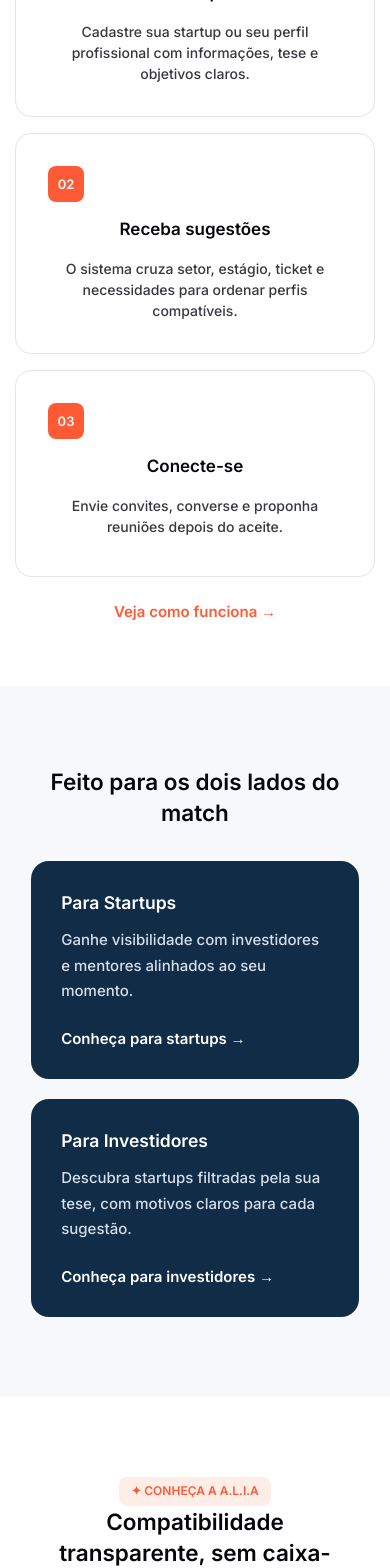
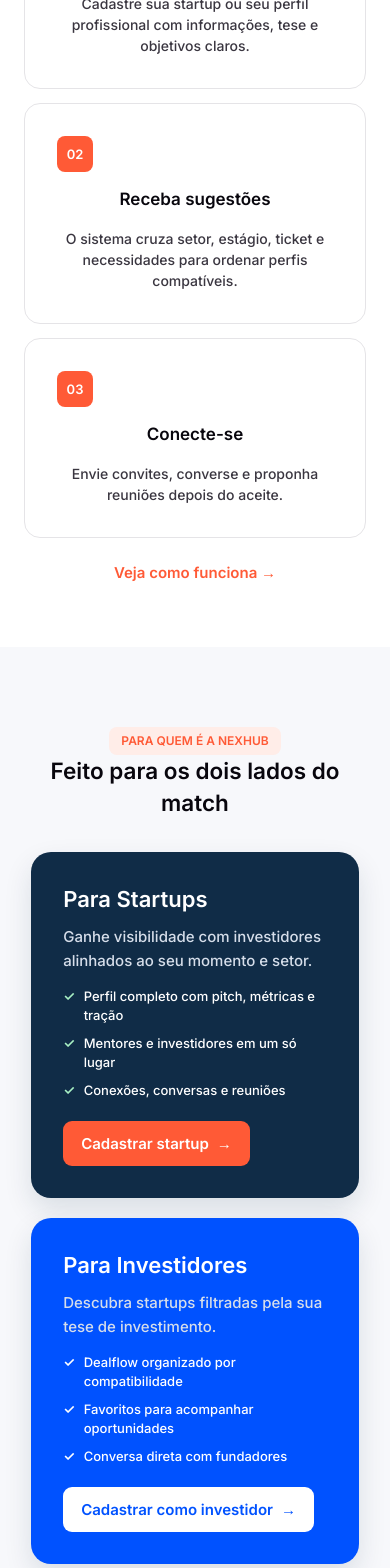
Before and after one commit to Andrewkaue10/Front_end_PI, a React (Vite) app in the folder Fron-pi/: page / in a window 390 px wide. Shown: the part 1496-3064 px from the top of the page. Built offline with nearby package versions, Linux system fonts and the light colour scheme; no server answers.

Commit message:
feat: update styles for Home and Marketing pages to enhance layout and responsiveness

```diff
--- a/Fron-pi/src/index.css
+++ b/Fron-pi/src/index.css
@@ -3,6 +3,7 @@
   --color-brand: #FF5A36;
   --color-brand-soft: #FFEDE8;
   --color-brand-deep: #A32864;
+  --color-investor: #0052FF;
   --color-ink: #0C2944;
   --color-ink-secondary: #102C47;
   --color-on-ink-muted: #D6DEEA;
--- a/Fron-pi/src/pages/Home/Home.css
+++ b/Fron-pi/src/pages/Home/Home.css
@@ -14,7 +14,7 @@
     line-height: 1.2;
     max-width: 520px;
 }
-.home__eyebrow{display:inline-block;color:var(--color-brand);background:var(--color-brand-soft);border-radius:8px;padding:6px 12px;font-size:12px;font-weight:700}.home__proof{font-size:13px;color:var(--color-text-light);margin-top:22px}.home__more,.home__alia>a,.home__audience a{display:inline-block;color:var(--color-brand);font-weight:700;margin-top:24px}
+.home__eyebrow{display:inline-block;color:var(--color-brand);background:var(--color-brand-soft);border-radius:8px;padding:6px 12px;font-size:12px;font-weight:700}.home__proof{font-size:13px;color:var(--color-text-light);margin-top:22px}.home__more,.home__alia>a{display:inline-block;color:var(--color-brand);font-weight:700;margin-top:24px}
 
 .home__hero-content p {
     font-size: 15px;
@@ -85,13 +85,44 @@
 }
 
 .home__steps {
-    display: flex;
-    justify-content: center;
+    display: grid;
+    grid-template-columns: repeat(3, minmax(0, 1fr));
+    align-items: stretch;
     gap: 16px;
     margin-top: 64px;
-    flex-wrap: wrap;
+    max-width: 1120px;
+    margin-right: auto;
+    margin-left: auto;
 }
-.home__audience,.home__alia{padding:80px 8%;text-align:center;background:var(--color-surface-muted)}.home__audience>div{max-width:1120px;margin:32px auto 0;display:grid;grid-template-columns:1fr 1fr;gap:20px;text-align:left}.home__audience article{background:var(--color-ink-secondary);color:var(--color-white);padding:30px;border-radius:18px}.home__audience article p,.home__alia p{color:var(--color-text-muted);line-height:1.7;margin-top:12px}.home__audience article p{color:var(--color-on-ink-muted)}.home__audience a{color:var(--color-white)}.home__alia{background:var(--color-white)}.home__alia p{max-width:680px;margin:12px auto}
+
+.home__steps > .reveal {
+    display: flex;
+    min-width: 0;
+}
+
+.home__steps .step-card {
+    width: 100%;
+    min-height: 100%;
+}
+.home__audience,.home__alia{padding:80px 8%;text-align:center;background:var(--color-surface-muted)}
+.home__audience-grid{max-width:1120px;margin:34px auto 0;display:grid;grid-template-columns:repeat(2,minmax(0,1fr));gap:20px;text-align:left}
+.home__audience-card{display:flex;flex-direction:column;align-items:flex-start;min-height:294px;padding:32px;border-radius:20px;color:var(--color-white);background:var(--color-ink-secondary);box-shadow:0 12px 28px rgba(12,41,68,.12);transition:box-shadow 220ms ease,background 220ms ease}
+.home__audience-card--investor{background:var(--color-investor)}
+.reveal--ready.is-visible.home__audience-card:hover{transform:translateY(-5px);box-shadow:0 20px 38px rgba(12,41,68,.2)}
+.home__audience-card h3{font-size:22px;margin:0 0 10px}
+.home__audience-card p{max-width:480px;color:var(--color-on-ink-muted);line-height:1.6;margin:0 0 14px}
+.home__audience-card ul{display:grid;gap:9px;margin:0 0 22px;padding:0;list-style:none}
+.home__audience-card li{display:flex;gap:9px;align-items:flex-start;color:var(--color-white);font-size:13px;line-height:1.45}
+.home__audience-card li>span{color:#a8f0c4;font-weight:800}
+.home__audience-card--investor li>span{color:var(--color-white)}
+.home__audience-cta{display:inline-flex;align-items:center;gap:8px;margin-top:auto;padding:12px 18px;border-radius:9px;background:var(--color-brand);color:var(--color-white);font-weight:700;transition:transform 180ms ease,filter 180ms ease}
+.home__audience-card--investor .home__audience-cta{background:var(--color-white);color:var(--color-investor)}
+.home__audience-cta span{transition:transform 180ms ease}
+.home__audience-cta:hover{filter:brightness(.96);transform:translateY(-1px)}
+.home__audience-cta:hover span{transform:translateX(4px)}
+.home__audience-card:focus-within{outline:3px solid var(--color-brand);outline-offset:4px}
+.home__alia{background:var(--color-white)}
+.home__alia p{max-width:680px;color:var(--color-text-muted);line-height:1.7;margin:12px auto}
 
 @media (max-width: 900px) {
     .home__hero {
@@ -102,5 +133,18 @@
     .home__how {
         padding: 64px 24px;
     }
-    .home__audience>div{grid-template-columns:1fr}
+    .home__steps { grid-template-columns: repeat(2, minmax(0, 1fr)); }
+    .home__steps > .reveal:last-child:nth-child(odd) { grid-column: 1 / -1; width: 50%; justify-self: center; }
+    .home__audience-grid{grid-template-columns:1fr}
 }
+
+@media (max-width: 560px) {
+    .home__steps { grid-template-columns: 1fr; gap: 14px; margin-top: 36px; }
+    .home__steps > .reveal:last-child:nth-child(odd) { grid-column: auto; width: 100%; }
+}
+
+
+@media (prefers-reduced-motion: reduce) {
+  .home__audience-card, .home__audience-cta, .home__audience-cta span { transition: none; }
+  .reveal--ready.is-visible.home__audience-card:hover { transform: none; }
+}
--- a/Fron-pi/src/pages/Home/Home.jsx
+++ b/Fron-pi/src/pages/Home/Home.jsx
@@ -13,7 +13,32 @@ export default function Home() {
   return <main className="home">
     <Reveal as="section" className="home__hero"><div className="home__hero-content"><span className="home__eyebrow">✦ MATCH TRANSPARENTE COM A A.L.I.A</span><h1>Conectamos startups inovadoras a investidores certos</h1><p>Uma plataforma para aproximar quem tem grandes ideias de quem quer investir nelas, com critérios claros e sem intermediários.</p><div className="home__hero-actions"><Link to="/cadastro/startup" className="home__btn home__btn--primary">Sou startup</Link><Link to="/cadastro/investidor" className="home__btn home__btn--secondary">Sou investidor</Link></div><p className="home__proof">Perfis aprovados · compatibilidade explicável · decisões humanas</p></div><img src="/hero-people.png" alt="Fundadora e investidora conectadas pela NexHub" className="home__hero-image" /></Reveal>
     <Reveal as="section" id="como-funciona" className="home__how"><span className="home__eyebrow">COMO FUNCIONA</span><h2>Três passos para uma conexão de verdade</h2><p>Do cadastro ao fechamento, tudo acontece no mesmo lugar.</p><div className="home__steps">{STEPS.map((step, index) => <Reveal as="div" key={step.number} delay={index * 80}><StepCard {...step} /></Reveal>)}</div><Link className="home__more" to="/como-funciona">Veja como funciona →</Link></Reveal>
-    <Reveal as="section" className="home__audience"><h2>Feito para os dois lados do match</h2><div><article><h3>Para Startups</h3><p>Ganhe visibilidade com investidores e mentores alinhados ao seu momento.</p><Link to="/para-startups">Conheça para startups →</Link></article><article><h3>Para Investidores</h3><p>Descubra startups filtradas pela sua tese, com motivos claros para cada sugestão.</p><Link to="/para-investidores">Conheça para investidores →</Link></article></div></Reveal>
+    <Reveal as="section" className="home__audience">
+      <span className="home__eyebrow">PARA QUEM É A NEXHUB</span>
+      <h2>Feito para os dois lados do match</h2>
+      <div className="home__audience-grid">
+        <Reveal as="article" className="home__audience-card home__audience-card--startup">
+          <h3>Para Startups</h3>
+          <p>Ganhe visibilidade com investidores alinhados ao seu momento e setor.</p>
+          <ul>
+            <li><span aria-hidden="true">✓</span> Perfil completo com pitch, métricas e tração</li>
+            <li><span aria-hidden="true">✓</span> Mentores e investidores em um só lugar</li>
+            <li><span aria-hidden="true">✓</span> Conexões, conversas e reuniões</li>
+          </ul>
+          <Link className="home__audience-cta" to="/cadastro/startup">Cadastrar startup <span aria-hidden="true">→</span></Link>
+        </Reveal>
+        <Reveal as="article" className="home__audience-card home__audience-card--investor" delay={100}>
+          <h3>Para Investidores</h3>
+          <p>Descubra startups filtradas pela sua tese de investimento.</p>
+          <ul>
+            <li><span aria-hidden="true">✓</span> Dealflow organizado por compatibilidade</li>
+            <li><span aria-hidden="true">✓</span> Favoritos para acompanhar oportunidades</li>
+            <li><span aria-hidden="true">✓</span> Conversa direta com fundadores</li>
+          </ul>
+          <Link className="home__audience-cta" to="/cadastro/investidor">Cadastrar como investidor <span aria-hidden="true">→</span></Link>
+        </Reveal>
+      </div>
+    </Reveal>
     <Reveal as="section" className="home__alia"><span className="home__eyebrow">✦ CONHEÇA A A.L.I.A</span><h2>Compatibilidade transparente, sem caixa-preta</h2><p>A A.L.I.A organiza sugestões com base nas regras atuais do sistema. A nota mostra compatibilidade, não garante investimento ou sucesso.</p><Link to="/alia">Conheça a A.L.I.A →</Link></Reveal>
   </main>
 }
--- a/Fron-pi/src/pages/Marketing/Marketing.css
+++ b/Fron-pi/src/pages/Marketing/Marketing.css
@@ -70,12 +70,16 @@
   max-width: 900px;
 }
 .marketing-cards {
-  display: grid;
-  grid-template-columns: repeat(auto-fit, minmax(220px, 1fr));
+  display: flex;
+  flex-wrap: wrap;
+  justify-content: center;
   gap: 18px;
   text-align: left;
 }
 .marketing-card {
+  flex: 1 1 calc((100% - 36px) / 3);
+  max-width: calc((100% - 36px) / 3);
+  min-width: 220px;
   padding: 26px;
   border: 1px solid var(--color-border);
   border-radius: 18px;
@@ -128,7 +132,19 @@
   .marketing-section {
     padding: 64px 22px;
   }
+  .marketing-card {
+    flex-basis: calc((100% - 18px) / 2);
+    max-width: calc((100% - 18px) / 2);
+    min-width: 0;
+  }
   .marketing-cta .secondary {
     margin: 10px 0 0;
   }
 }
+
+@media (max-width: 480px) {
+  .marketing-card {
+    flex-basis: 100%;
+    max-width: 100%;
+  }
+}
```
